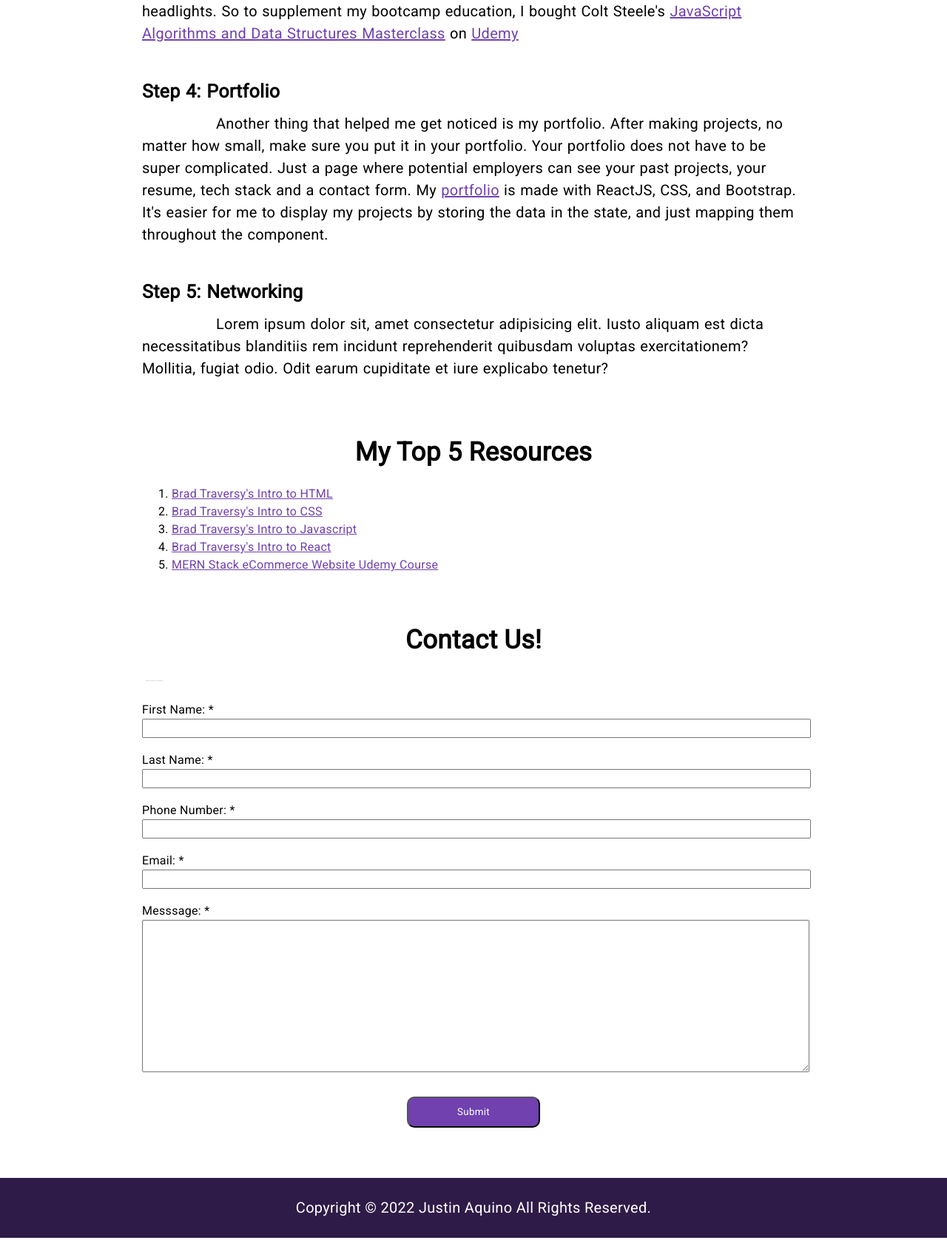
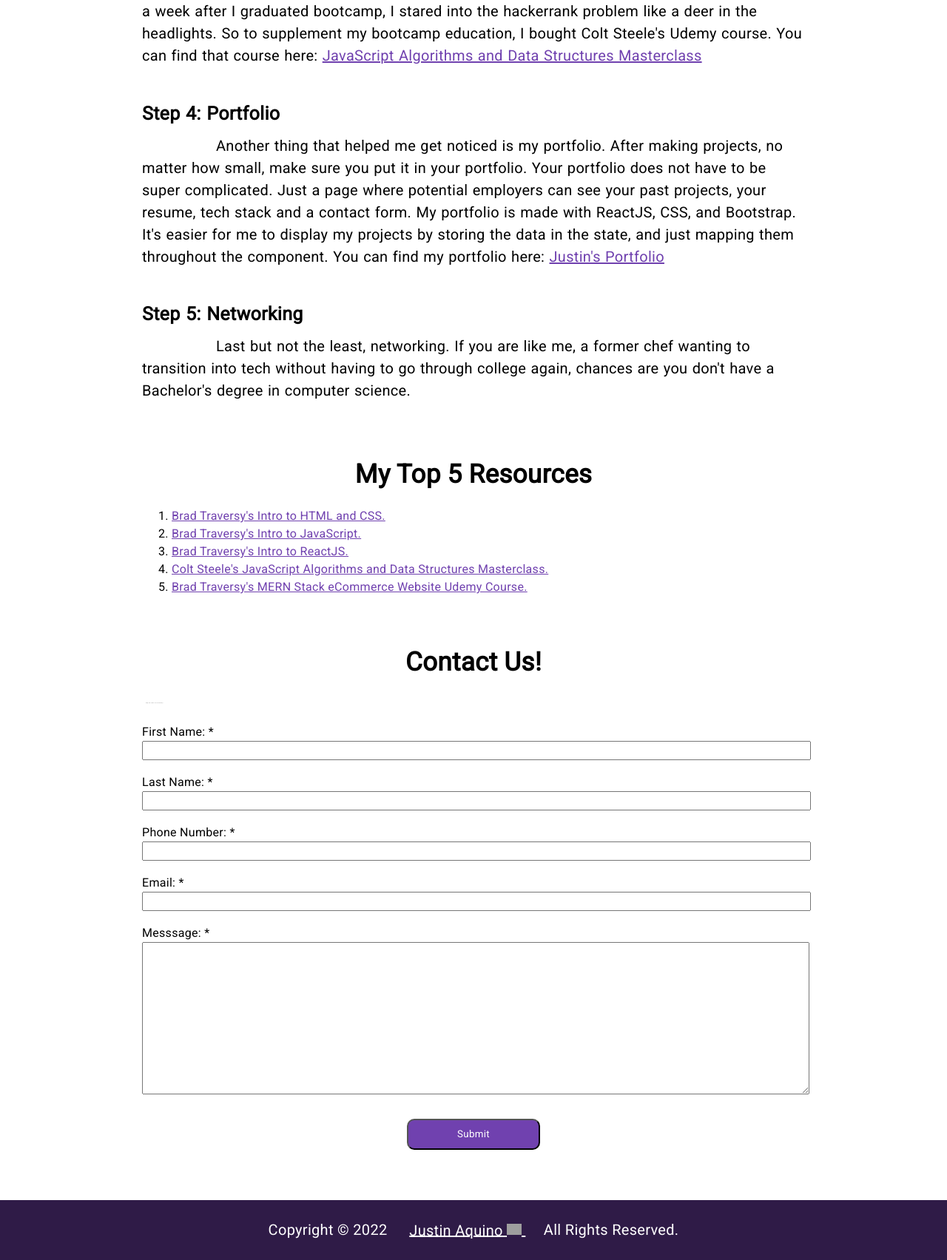
Before and after one commit to justin-aquino/accessibility-info-web, a plain HTML site: page index.html in a window 1280 px wide. Shown: the part 3105-4809 px from the top of the page at 74% size. Before the commit the page ends 4779 px from the top, so only its background shows below. Drawn offline with Linux system fonts and the light colour scheme; grey boxes are pictures that could not be loaded.

Commit message:
step 5 article started

```diff
--- a/index.html
+++ b/index.html
@@ -21,7 +21,7 @@
       <img
         class="cartoon-image header-image"
         src="photos/tats.png"
-        alt="A caricature of Justin wearing a chef's hat while using a computer."
+        alt="A caricature of Justin wearing glasses and Twice t-shirt.  "
       />
       <h1 class="top-header" aria-roledescription="Top Header">
         Chef's Guide to Software Engineering
@@ -77,9 +77,9 @@
               alt="A Picture of a Kitty"
             />
           </div>
+
           <article>
             <h4>Step 1: The Basics</h4>
-
             <p>
               The first step I took is watching youtube tutorials on the basics
               of programming. Number one on the list is <strong> HTML </strong>.
@@ -88,12 +88,10 @@
               skeleton of websites. I started watching and coding along to Brad
               Traversy's HTML Crash Course for Absolute Beginners, utilizing
               semantic and non semantic elements, creating a simple barebone
-              HTML website. You can find this course for free on
+              HTML website. You can find this course for free here on
               <a
                 href="https://www.youtube.com/watch?v=UB1O30fR-EE&t=3140s"
-                target="_blank"
                 rel="noopener noreferrer"
-                aria-describedby="new_window"
                 aria-label="A link to the free version of Brad Traversy's HTML Crash Course for Absolute Beginners video on youtube."
               >
                 YouTube.</a
@@ -106,17 +104,16 @@
               be displayed. I've always thought of it as the skin/ makeup of the
               website. CSS get access to HTML by the ids and classes designated
               to the HTML elements. I developed responsive static websites with
-              galleries to practice flexbox and designing with CSS.
+              galleries to practice flexbox and designing with CSS. Flexbox
+              Froggy is a clever and fun way to learn Flexbox. My tip is using
+              percentage rather than px in sizing to make the website
+              responsive. You can find Flexbox Froggy here:
               <a
                 href="http://flexboxfroggy.com/"
-                target="_blank"
                 rel="noopener noreferrer"
                 aria-label="A link to Flexbox Froggy, an interactive website to learn Flexbox."
                 >Flexbox Froggy</a
               >
-              is a clever and fun way to learn Flexbox. My tip is using
-              percentage rather than px in sizing to make the website
-              responsive.
             </p>
 
             <p>
@@ -174,21 +171,12 @@
               So when I got to my first technical interview a week after I
               graduated bootcamp, I stared into the hackerrank problem like a
               deer in the headlights. So to supplement my bootcamp education, I
-              bought Colt Steele's
+              bought Colt Steele's Udemy course. You can find that course here:
               <a
                 href="https://www.udemy.com/course/js-algorithms-and-data-structures-masterclass/"
-                target="_blank"
                 rel="noopener noreferrer"
-                aria-label="A link going to Colt Steele's Javascript Algorithm and Data Structures Masterclass on Udemy."
+                aria-label="A link going to  Javascript Algorithm and Data Structures Masterclass on Udemy."
                 >JavaScript Algorithms and Data Structures Masterclass</a
-              >
-              on
-              <a
-                href="https://www.udemy.com/"
-                target="_blank"
-                rel="noopener noreferrer"
-                aria-label="A link to Udemy's website."
-                >Udemy</a
               >
             </p>
           </article>
@@ -202,17 +190,16 @@
               making projects, no matter how small, make sure you put it in your
               portfolio. Your portfolio does not have to be super complicated.
               Just a page where potential employers can see your past projects,
-              your resume, tech stack and a contact form. My
+              your resume, tech stack and a contact form. My portfolio is made
+              with ReactJS, CSS, and Bootstrap. It's easier for me to display my
+              projects by storing the data in the state, and just mapping them
+              throughout the component. You can find my portfolio here:
               <a
                 href="https://www.justin-aquino.com"
                 aria-label="A link going to Justin's portfolio."
-                target="_blank"
                 rel="noopener noreferrer"
-                >portfolio</a
+                >Justin's Portfolio</a
               >
-              is made with ReactJS, CSS, and Bootstrap. It's easier for me to
-              display my projects by storing the data in the state, and just
-              mapping them throughout the component.
             </p>
           </article>
         </div>
@@ -221,10 +208,7 @@
           <article>
             <h4>Step 5: Networking</h4>
             <p>
-              Lorem ipsum dolor sit, amet consectetur adipisicing elit. Iusto
-              aliquam est dicta necessitatibus blanditiis rem incidunt
-              reprehenderit quibusdam voluptas exercitationem? Mollitia, fugiat
-              odio. Odit earum cupiditate et iure explicabo tenetur?
+              Last but not the least, networking. If you are like me, a former chef wanting to transition into tech without having to go through college again, chances are you don't have a Bachelor's degree in computer science.
             </p>
           </article>
         </div>
@@ -235,48 +219,43 @@
         <ol>
           <li>
             <a
-              href="http://"
-              target="_blank"
+              href="https://www.udemy.com/course/modern-html-css-from-the-beginning/""
               rel="noopener noreferrer"
-              aria-label="A link going to Brad Traversy's paid HTML Course on Udemy."
-              >Brad Traversy's Intro to HTML</a
+              aria-label="A link going to Brad Traversy's paid HTML and CSS Course on Udemy."
+              >Brad Traversy's Intro to HTML and CSS.</a
             >
           </li>
           <li>
             <a
-              href="http://"
-              target="_blank"
+              href="https://www.udemy.com/course/modern-javascript-from-the-beginning/"
               rel="noopener noreferrer"
-              aria-label="A link going to Brad Traversy's paid CSS Course on Udemy."
-              >Brad Traversy's Intro to CSS</a
+              aria-label="A link going to Brad Traversy's paid JavaScript Course on Udemy."
+              >Brad Traversy's Intro to JavaScript.</a
             >
           </li>
           <li>
             <a
-              href="http://"
-              target="_blank"
+              href=https://www.udemy.com/course/react-front-to-back-2022/"
               `rel="noopener noreferrer"
-              aria-label="A link going to Brad Traversy's paid Javascript Course on Udemy."
-              >Brad Traversy's Intro to Javascript</a
+              aria-label="A link going to Brad Traversy's paid ReactJS Course on Udemy."
+              >Brad Traversy's Intro to ReactJS.</a
             >
           </li>
           <li>
             <a
-              href="http://"
-              target="_blank"
+              href="https://www.udemy.com/course/js-algorithms-and-data-structures-masterclass/"
               rel="noopener noreferrer"
-              aria-label="A link going to Brad Traversy's paid ReactJS Course on Udemy."
-              >Brad Traversy's Intro to React</a
+              aria-label="A link going to Colt Steele's Data Structures and Algorithms Course on Udemy."
+              >Colt Steele's JavaScript Algorithms and Data Structures
+              Masterclass.</a
             >
           </li>
           <li>
             <a
-              href="http://"
-              target="_blank"
+              href="https://www.udemy.com/course/mern-ecommerce/"
               rel="noopener noreferrer"
-              aria-describedby="new_window"
               aria-label="A link going to Brad Traversy's paid MERN stack eCommerce Course on Udemy."
-              >MERN Stack eCommerce Website Udemy Course</a
+              >Brad Traversy's MERN Stack eCommerce Website Udemy Course.</a
             >
           </li>
         </ol>
@@ -330,26 +309,25 @@
       </section>
     </main>
     <footer>
+      <!-- <div hidden id="new_window">Opens in New Window</div> -->
+
       <p>
-        <!-- Powered by:
+        Copyright © <span id="copyright_year"> 2022</span>
         <a
           href="https://www.linkedin.com/in/justinaquino-dev/"
           target="_blank"
-          rel="noopener noreferrer"
+          aria-label="Connect with me on Linked In! A link going to Justin's LinkedIn. Opens in new window."
           class="white-links"
-          aria-describedby="A link going to Justin's LinkedIn"
-          >www.justin-aquino.com</a
         >
-      </p> -->
+          Justin Aquino
+          <img
+            class="link-icon"
+            src="https://cdn-icons-png.flaticon.com/512/381/381708.png"
+            alt=""
+          />
+        </a>
+        <span>All Rights Reserved.</span>
       </p>
-
-      <div class="container bottom-footer">
-        <p>
-          Copyright © <span id="copyright_year"> 2022</span> Justin Aquino
-          <span>All Rights Reserved.</span>
-        </p>
-        <div class="social-icons">
-
     </footer>
   </body>
 </html>
--- a/styles.css
+++ b/styles.css
@@ -187,6 +187,9 @@ footer,
 footer {
   text-align: center;
 }
+.link-icon {
+  width: 20px;
+}
 
 @media screen and (min-width: 680px) {
   .top-header {
```
